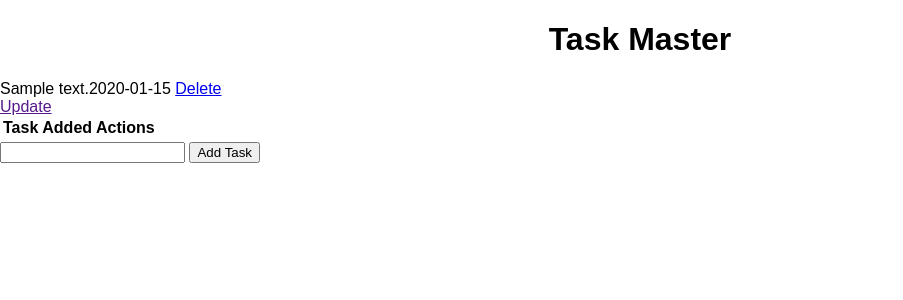
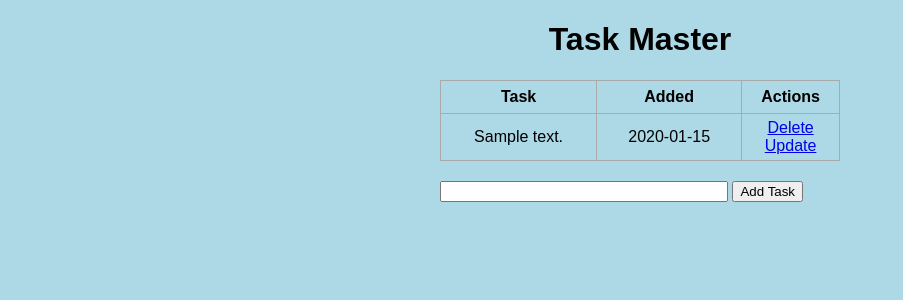
Before and after one commit to PEBpung/Flask_tutorial, a Flask app: page / in a window 1280 px wide. Shown: the top 300 px of the page, without its empty margins (0-903 px from the left). Run offline with Flask 2, Linux system fonts and the light colour scheme; tables that the repository leaves empty hold one stand-in row (values such as "Sample post"); lists and menus that the app fills with data are empty.

Commit message:
[Complete] Flask App

```diff
--- a/app.py
+++ b/app.py
@@ -16,12 +16,11 @@ class Todo(db.Model):
     date_created = db.Column(db.DateTime, default=datetime.utcnow)
 
     def __repr__(self):
-        return '<Task %r>' % self.id
-        #return f'<Task {self.id}>'
+        return f'<Task {self.id}>'
 
 @app.route('/', methods=['POST', 'GET'])
 def index():
-    if request.method =='POST':
+    if request.method == 'POST':
         task_content = request.form['content']
         new_task = Todo(content=task_content)
 
@@ -31,9 +30,11 @@ def index():
             return redirect('/')
         except:
             return 'There was an issue adding your task'
+
     else:
         tasks = Todo.query.order_by(Todo.date_created).all()
         return render_template('index.html', tasks=tasks)
+
 
 @app.route('/delete/<int:id>')
 def delete(id):
@@ -43,9 +44,25 @@ def delete(id):
         db.session.delete(task_to_delete)
         db.session.commit()
         return redirect('/')
+    except:
+        return 'There was a problem deleting that task'
 
-    except:
-        return 'There was a problem deleting your task'
+@app.route('/update/<int:id>', methods=['GET', 'POST'])
+def update(id):
+    task = Todo.query.get_or_404(id)
+
+    if request.method == 'POST':
+        task.content = request.form['content']
+
+        try:
+            db.session.commit()
+            return redirect('/')
+        except:
+            return 'There was an issue updating your task'
+
+    else:
+        return render_template('update.html', task=task)
+
 
 if __name__ == "__main__":
     app.run(debug=True)
--- a/static/css/main.css
+++ b/static/css/main.css
@@ -1,4 +1,36 @@
-body {
+body, html {
     margin: 0;
     font-family: sans-serif;
+    background-color: lightblue;
 }
+
+.content {
+    margin: 0 auto;
+    width: 400px;
+}
+
+table, td, th {
+    border: 1px solid #aaa;
+}
+
+table {
+    border-collapse: collapse;
+    width: 100%;
+}
+
+th {
+    height: 30px;
+}
+
+td {
+    text-align: center;
+    padding: 5px;
+}
+
+.form {
+    margin-top: 20px;
+}
+
+#content {
+    width: 70%;
+}
--- a/templates/index.html
+++ b/templates/index.html
@@ -1,13 +1,15 @@
 {% extends 'base.html' %}
 
 {% block head %}
-
+<title>Task Master</title>
 {% endblock %}
 
 {% block body %}
 <div class="content">
-    <h1 style="text-align: center;">Task Master</h1>
-
+    <h1 style="text-align: center">Task Master</h1>
+    {% if tasks|length < 1 %}
+    <h4 style="text-align: center">There are no tasks. Create one below!</h4>
+    {% else %}
     <table>
         <tr>
             <th>Task</th>
@@ -16,20 +18,23 @@
         </tr>
         {% for task in tasks %}
             <tr>
-                <tb>{{ task.content }}</tb>
-                <tb>{{ task.date_created.date() }}</tb>
-                <tb>
+                <td>{{ task.content }}</td>
+                <td>{{ task.date_created.date() }}</td>
+                <td>
                     <a href="/delete/{{task.id}}">Delete</a>
                     <br>
-                    <a href="">Update</a>
-                </tb>
+                    <a href="/update/{{task.id}}">Update</a>
+                </td>
             </tr>
         {% endfor %}
     </table>
+    {% endif %}
 
-    <form action="/" method="POST">
-        <input type="text" name="content" id="content">
-        <input type="submit" value="Add Task">
-    </form>
+    <div class="form">
+        <form action="/" method="POST">
+            <input type="text" name="content" id="content">
+            <input type="submit" value="Add Task">
+        </form>
+    </div>
 </div>
 {% endblock %}
```
Also changed, not shown: templates/update.html (added, +18 -0 lines), test.db.
